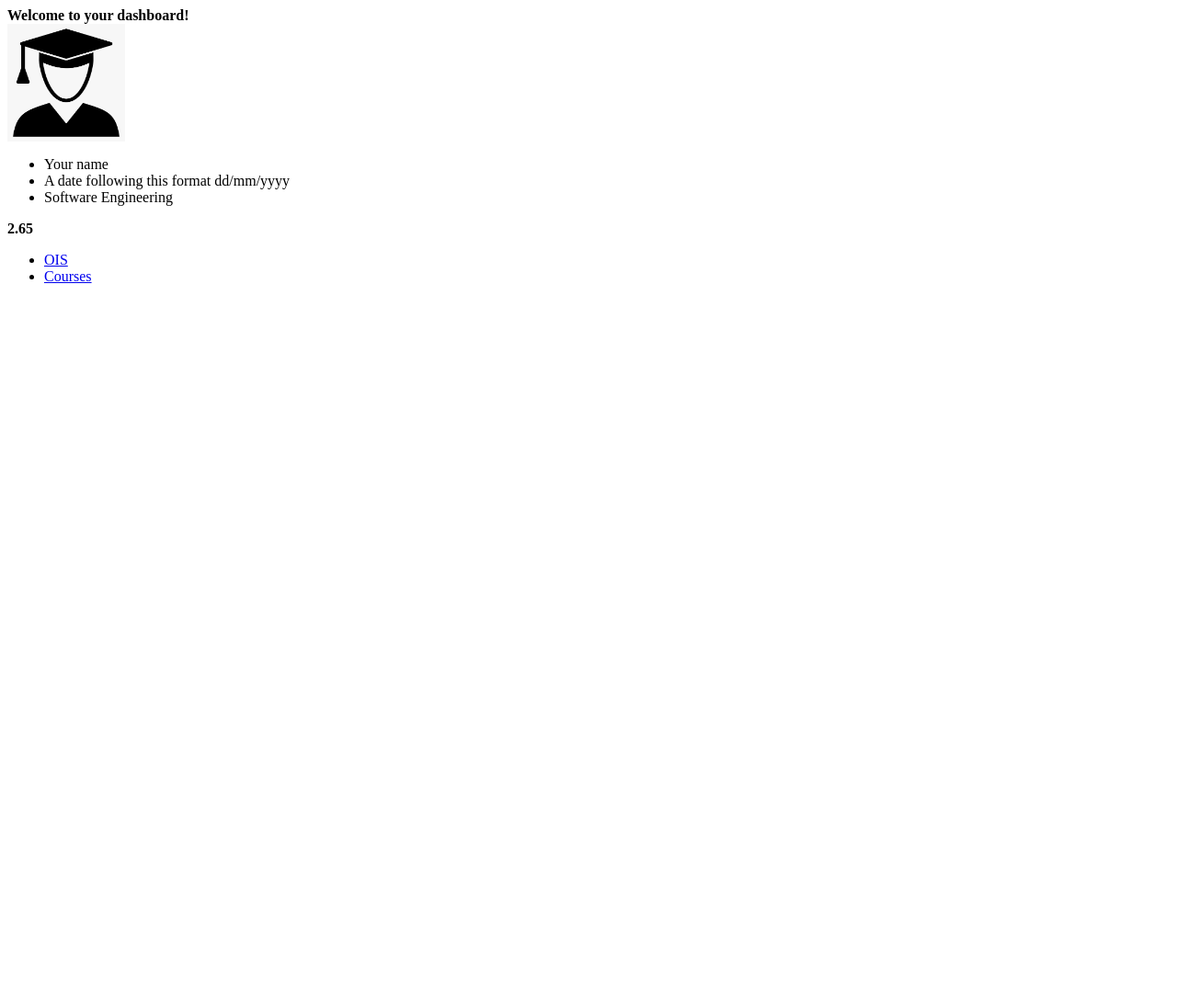
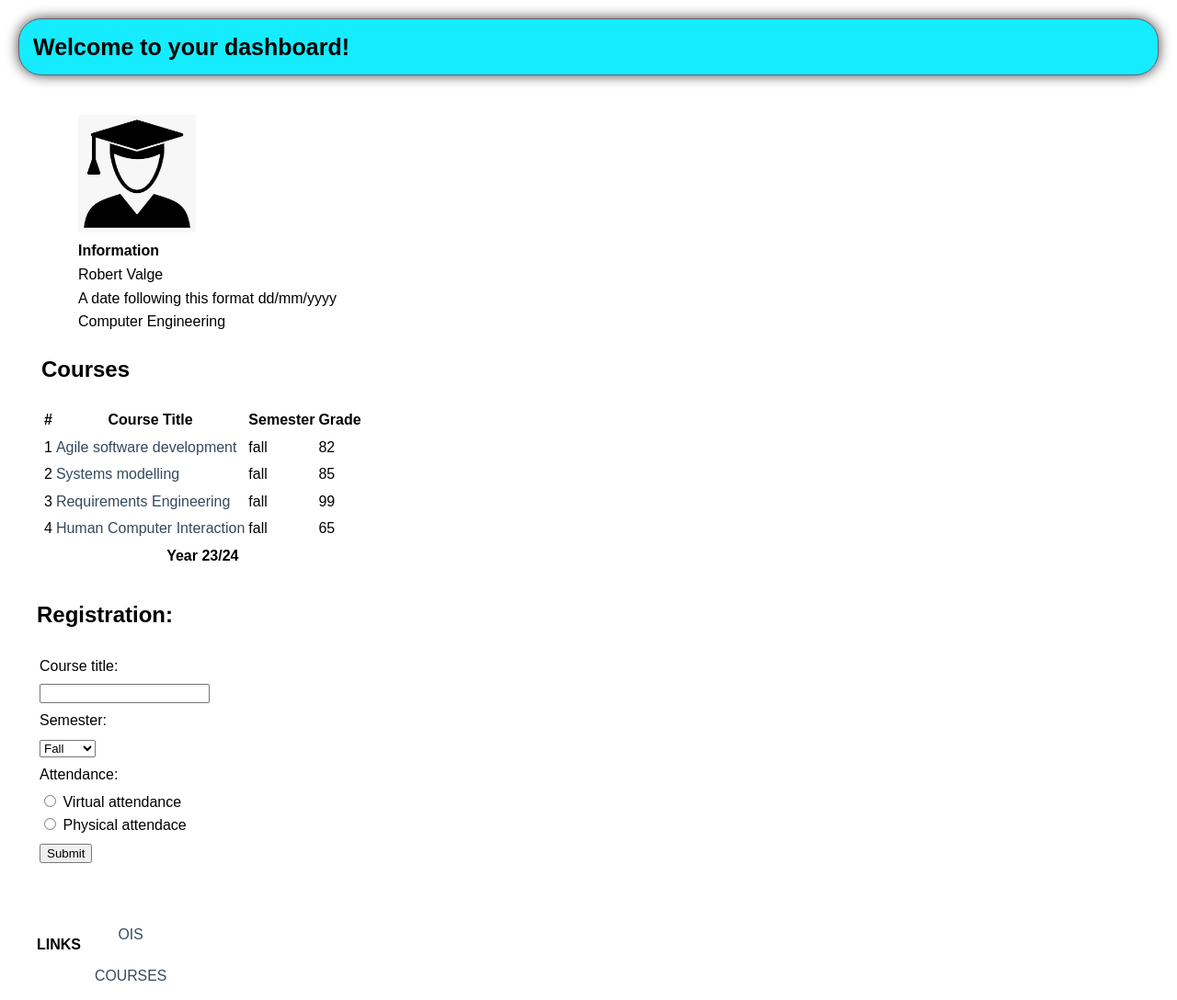
Before and after one commit to Norpz/WAD2023, a plain HTML site: page index.html in a window 1280 px wide. Shown: the whole page at 92% size. Before the commit the page ends 800 px from the top, so only its background shows below. Drawn offline with Linux system fonts and the light colour scheme.

Commit message:
Add files via upload

```diff
--- a/index.html
+++ b/index.html
@@ -1,36 +1,117 @@
+<!DOCTYPE html>
 <html lang="en">
   <head>
     <meta charset="UTF-8">
     <meta name="viewport" content="width=device-width, initial-scale=1.0">
     <link rel="icon" href="res/images/favicon.ico">
+    <link rel="stylesheet" href="res/css/style.css">
     <title>My Dashboard</title>
   </head>
   <body>
-	<header>
+    <h1 class="header">
     		<strong>Welcome to your dashboard!</strong>
-	</header>
+	  </h1>
+
 	<section>
-    <div>
+
+    <div class="logo">
+      <figure>
         <img src="res/images/me.png" width="128" height="128" alt="My picture">
-    </div>
+        <figcaption>
           <div>
             <ul>
-            <li>Your name</li>
+              <strong>Information</strong>
+                <li>Robert Valge</li>
                 <li> A date following this format dd/mm/yyyy</li>
-            <li> Software Engineering </li>
+                <li> Computer Engineering </li>
             </ul>
         </div>
-    <div>
-        <strong>2.65</strong>
+        </figcaption>
+      </figure>
     </div>
+
+  <h1>Courses</h1>
+  <table>
+      <thead>
+      <tr>
+          <th>#</th>
+          <th>Course Title</th>
+          <th>Semester</th>
+          <th>Grade</th>
+      </tr>
+      </thead>
+      <tbody>
+      <tr>
+          <td>1</td>
+          <td>
+            <a href="https://courses.cs.ut.ee/2023/ASD/fall" target="_blank">Agile software development</a>
+          </td>
+          <td>fall</td>
+          <td>82</td>
+      </tr>
+      <tr>
+          <td>2</td>
+          <td>
+            <a href="https://courses.cs.ut.ee/2023/systemsmodelling/fall" target="_blank">Systems modelling </a>
+          </td>
+          <td>fall</td>
+          <td>85</td>
+      </tr>
+      <tr>
+          <td>3</td>
+          <td>
+            <a href="https://courses.cs.ut.ee/2023/RE/fall" target="_blank">Requirements Engineering </a>
+          </td>
+          <td>fall</td>
+          <td>99</td>
+      </tr>
+      <tr>
+          <td>4</td>
+          <td>
+            <a href="https://courses.cs.ut.ee/2023/HCI/fall" target="_blank">Human Computer Interaction</a>
+          </td>
+          <td>fall</td>
+          <td>65</td>
+      </tr>
+      </tbody>
+      <tfoot>
+        <tr>
+          <th colspan="4">Year 23/24</th>
+        </tr>
+      </tfoot>
+  </table>
 </section>
-	<footer>
+    <form>
+      <h2><strong>Registration: </strong></h2>
+      <table>
+        <tr><td>Course title: </td></tr>
+        <tr><td><input type="text"></td></tr>
+        <tr><td><label for="semester">Semester: </label></td></tr>
+        <tr><td>
+          <select id="semester" name="semester">
+            <option value="fall">Fall</option>
+            <option value="spring">Spring</option>
+          </select>
+        </td></tr>
+        <tr><td>Attendance:  </td></tr>
+        <tr><td>
+          <input type="radio" id="attendance">
+          <label for="attendance">Virtual attendance</label><br>
+          <input type="radio" id="attendance2">
+          <label for="attendance2">Physical attendace</label><br>
+        </td></tr>
+        <tr><td><button type="button" onclick="alert('Submitted!')">Submit</button></td></tr>
+      </table>
+    </form>
+    <br>
+    <footer class="nav">
+      <h4>LINKS</h4>
       <ul>
           <li>
-            			<a href="https://ois2.ut.ee/">OIS</a>
+                <a href="https://ois2.ut.ee/" target="_blank">OIS</a>
           </li>
           <li>
-            			<a href="https://courses.cs.ut.ee/">Courses</a>
+                <a href="https://courses.cs.ut.ee/" target="_blank">Courses</a>
           </li>
       </ul>
 </footer>
--- /dev/null
+++ b/res/css/style.css
@@ -0,0 +1,150 @@
+* {
+    font-family: sans-serif;
+    box-sizing: border-box;
+    /*
+       CSS comment
+       The box-sizing CSS property sets how the total width and height of an element are calculated.
+       If you set box-sizing: border-box; on an element, padding, and border are included in the width and height:
+    */
+  }
+
+
+
+body {
+    line-height: 1.6;
+    margin: 20px;
+     }
+
+ul {
+    margin: 0;
+    padding: 0;
+    list-style: none;
+     /*
+       list-style: none = No marker is shown
+     */
+    }
+
+a {
+    color: #34495e;
+    text-decoration: none;
+     /*
+       text-decoration: none - is used here to not show underlining under an anchor element when a mouse hovers over it.
+       Comment it out and check the result on the page.
+     */
+    }
+
+.logo {
+    margin: 0;
+    font-size: 1em;
+      }
+
+section {
+    padding: 10px 15px;
+    margin: 10px;
+    display: block;
+        /*
+          display: block - displays an element as a block element. It starts on a new line, and takes up the whole width
+       */
+}
+form{
+    margin: 20px;
+}
+
+footer{
+    margin: 20px;
+}
+
+.header {
+    padding: 10px 15px;
+    border: 1px solid #646174;
+    background-color: #15ecff;
+    box-shadow: 0px 0px 14px 0px rgba(0, 0, 0, 0.75);
+    text-align: center;
+    font-size: 25px;
+    /*
+    -webkit-box-shadow: 0px 0px 14px 0px rgba(0, 0, 0, 0.75);
+    -moz-box-shadow: 0px 0px 14px 0px rgba(0, 0, 0, 0.75);
+
+    -webkit-box-shadow and -moz-box-shadow were browser-specific box-shadow implementations for
+     WebKit browsers like Google Chrome and Safari, and mozilla firefox. Such prefixes are, usually
+     used, when a new CSS feature appears and disappears when the feature is fully supported by
+     the browser.
+
+     In short, concerning Vendor Prefixes (-webkit, -moz, etc.):
+       1- A new CSS feature appears;
+       2- Browsers test the feature;
+       3- Browsers add a prefix to it to allow using it;
+       4- There is no need for the prefix anymore when the feature is fully supported.
+     */
+
+    border-radius: 25px;
+}
+
+.nav {
+    margin-top: 5px;
+     }
+
+
+.nav h4{
+    text-align: center;
+}
+.nav a {
+    padding: 10px 15px;
+    text-transform: uppercase;
+    text-align: center;
+    display: block;
+    color: #34495e;
+    font-size: .99em;
+       }
+
+/* Pseudo-class selector */
+.nav a:hover {
+    background-color: #7ebeb6;
+    color: #092747;
+ }
+
+ @media (min-width: 800px) {
+    .header,
+    .nav {
+        display: flex;
+    }
+    .header {
+        flex-direction: column;
+        align-items: center;
+    }
+}
+
+    /*
+     Applies when the browser's width is 1000px wide or wider:
+     */
+
+@media (min-width: 1000px) {
+    .header {
+        flex-direction: row;
+        justify-content: space-between;
+    }
+}
+.grid {
+    margin: 20px auto;
+    width: 100%;
+    border: 1px solid #746161;
+    background-color: #ddd;
+    display: grid;
+    grid-template-columns: auto auto;
+    /*
+      grid-template-columns - the grid-template-columns CSS property defines the numbers and
+      sizing functions of the grid columns.
+    */
+    gap: 10px 10px;
+    /*
+    gap: row-gap and column-gap.
+    */
+}
+
+.grid p {
+    background-color: rgb(177, 164, 164);
+    color: white;
+    padding: 20px;
+    font-weight: bold;
+    text-align: center;
+}
```
Also changed, not shown: 1 other file. Lines whose indentation alone changed are shown as unchanged.
